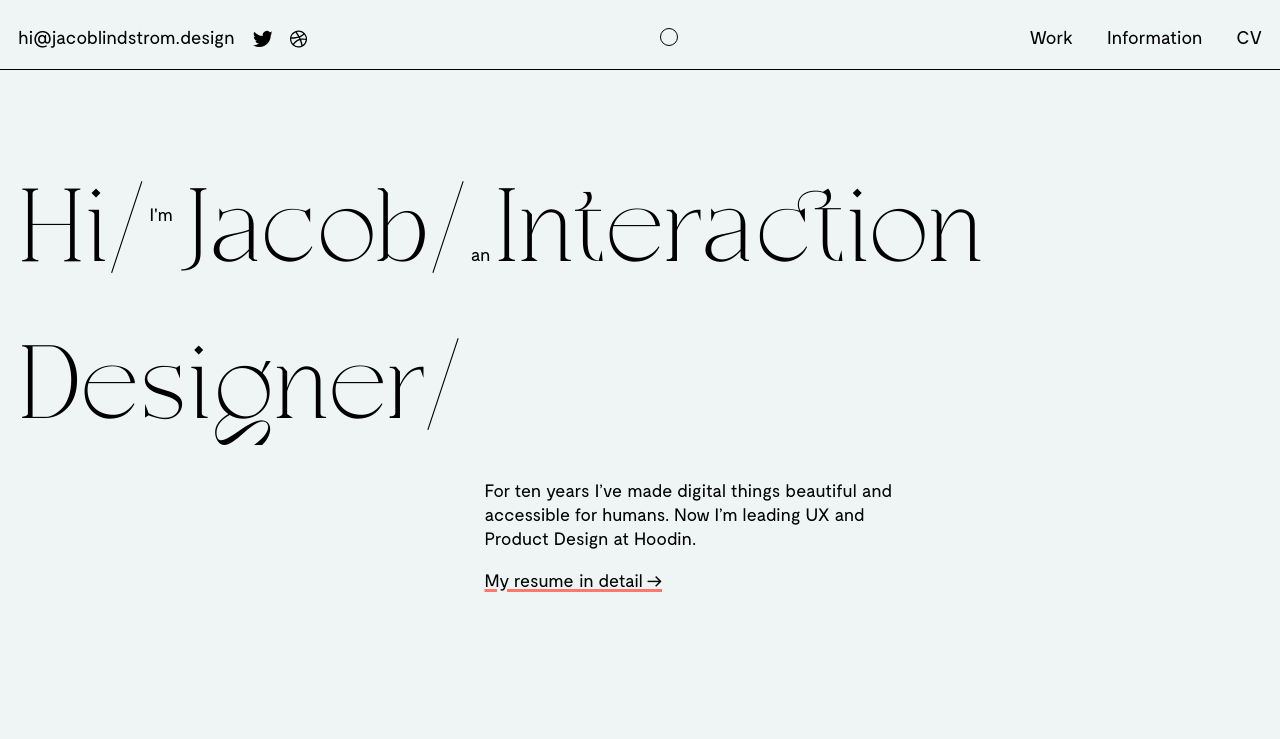
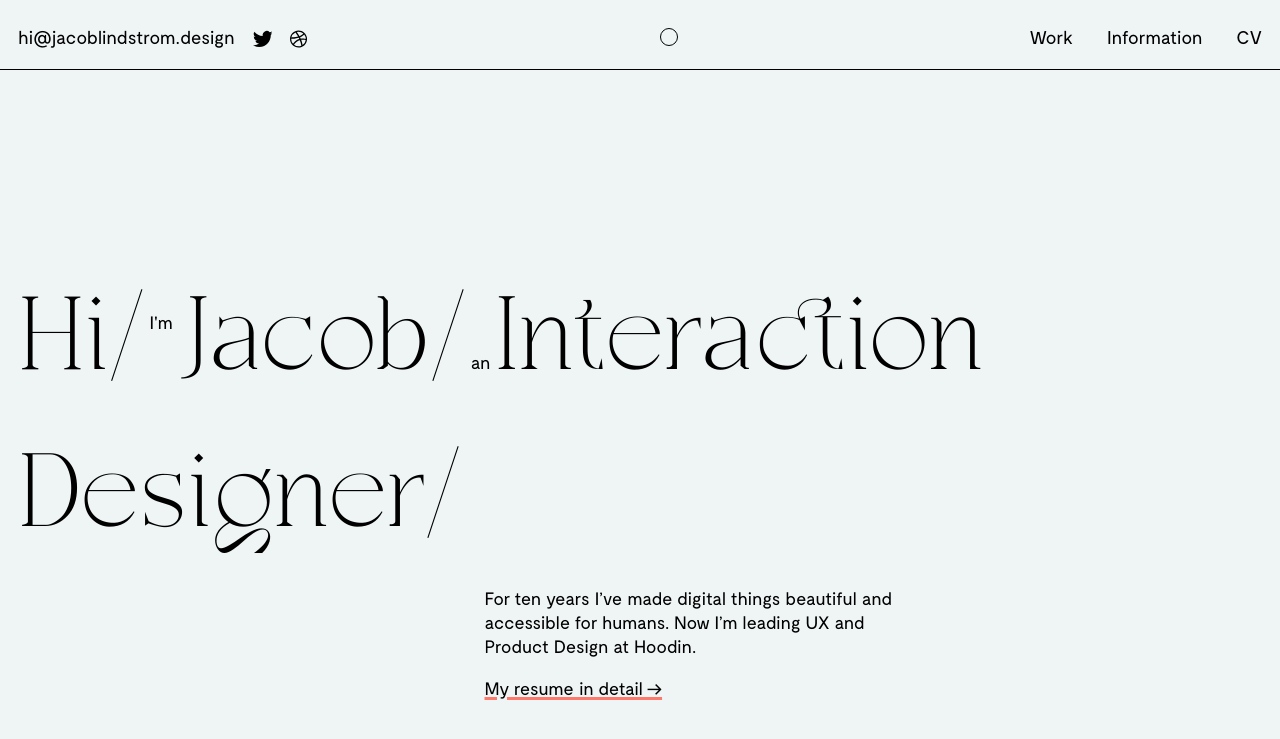
Before and after one commit to jacoblindstrm/jacoblindstrm.github.io, a Jekyll site: the page built from index.html, in a window 1280 px wide. Shown: the top 739 px of the page. Built offline with Jekyll 4.4.1, drawn with Linux system fonts in a browser that asks for light colours; comment, search, counter and statistics services are not loaded.

Commit message:
Update index.scss

```diff
--- a/_sass/index.scss
+++ b/_sass/index.scss
@@ -13,7 +13,7 @@
             margin: 0;
             grid-column: 1 / -1;
             grid-row: 10;
-            margin-top: clamp(var(--spacing-xl), 16vh, 12rem);
+            margin-top: clamp(var(--spacing-xl), 20vh, 12rem);
 
             sup,
             sub {
@@ -30,7 +30,6 @@
             @media (min-width: $screen-m) {
                 grid-column: 1 / -1;
                 font-size: 9.1vw;
-                margin-top: var(--spacing-xl);
             }
 
             @media (min-width: $screen-l) {
```
